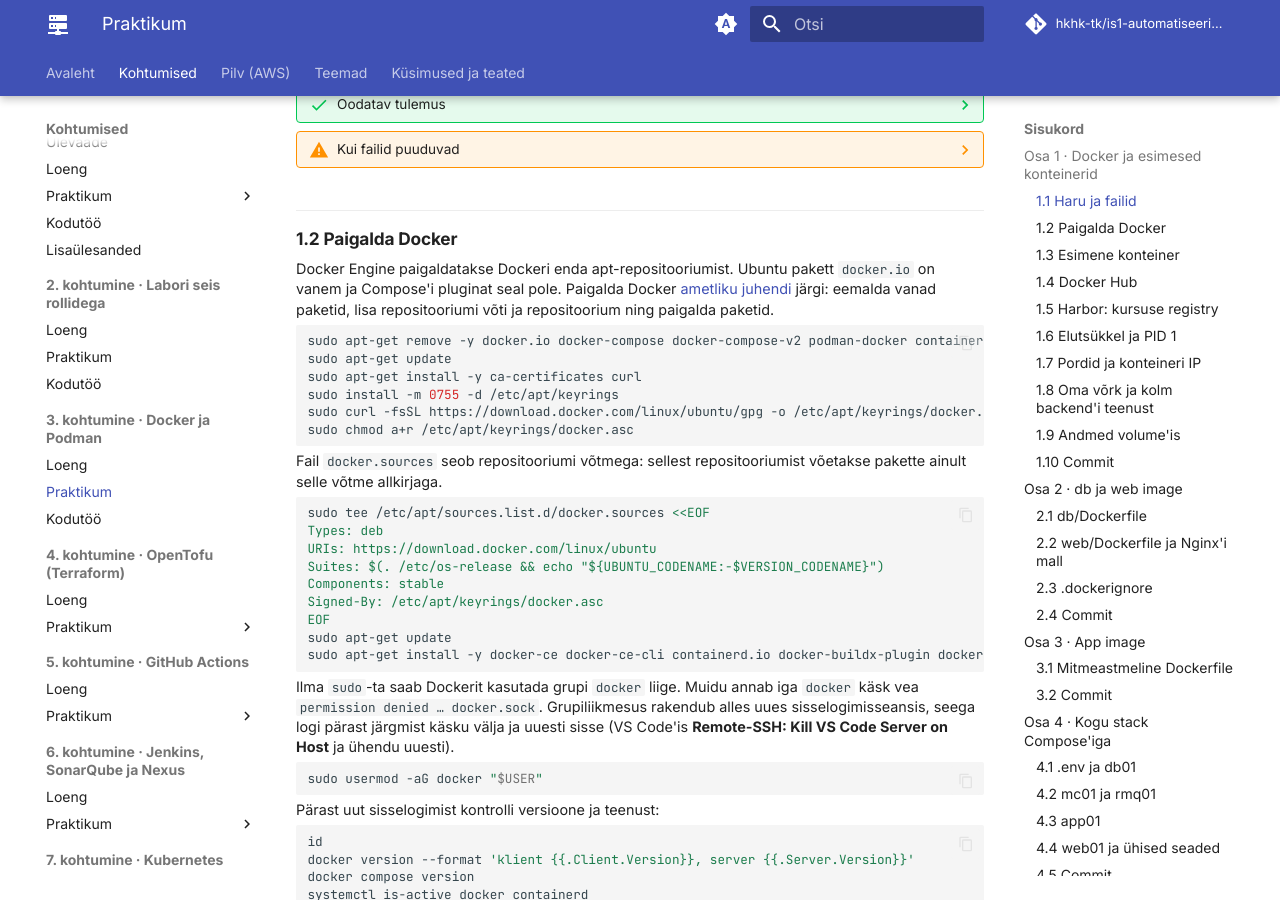
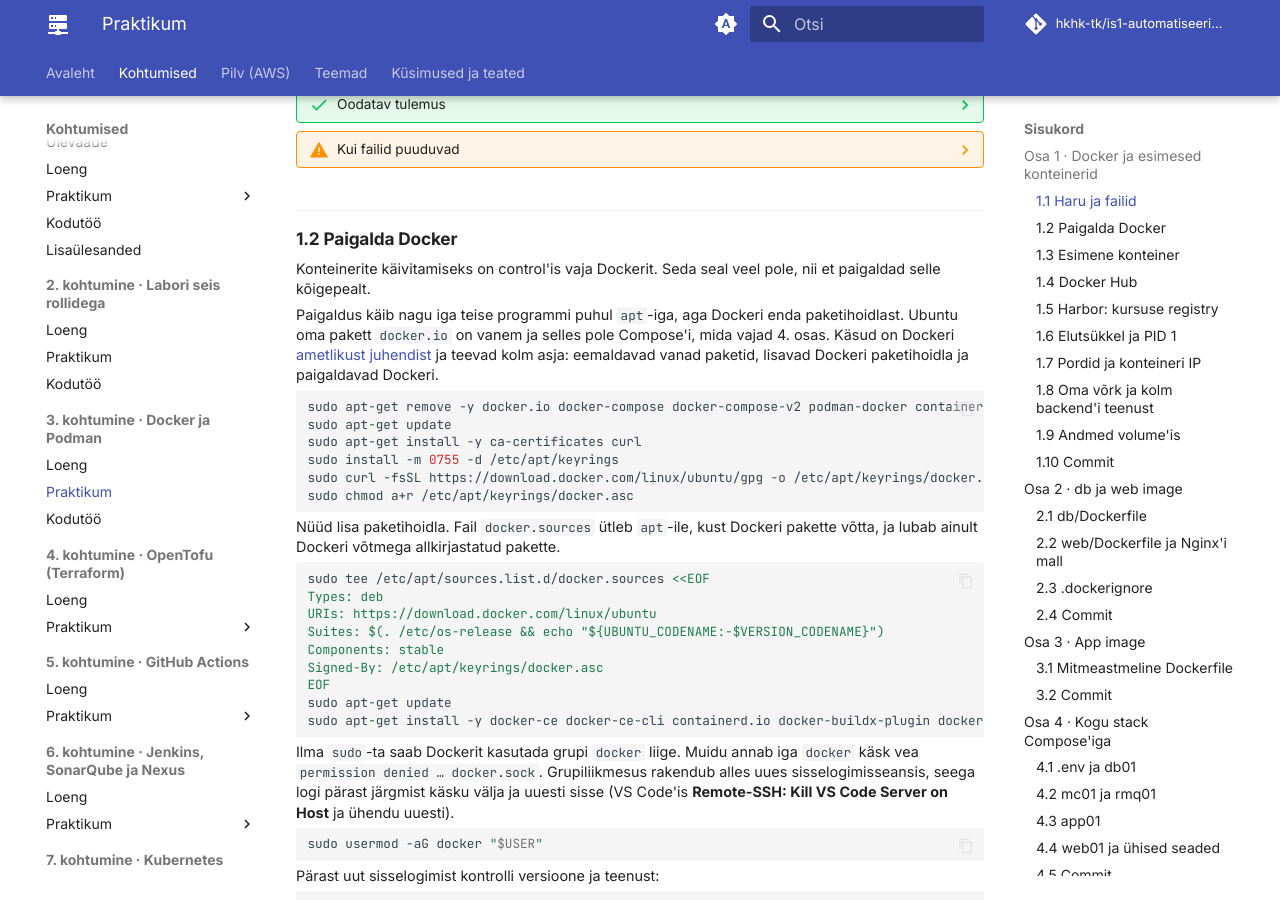
Before and after one commit to hkhk-tk/is1-automatiseerimine, an MkDocs documentation site: the page built from docs/k03/lab.md, in a window 1280 px wide and 900 px high, scrolled down 1044 px. Built offline with MkDocs 1.6.1 and Material for MkDocs 9.7.7, drawn with Linux system fonts in a browser that asks for light colours; comment, search, counter and statistics services are not loaded.

Commit message:
K3 praktikum 1.2: algab sellest, miks Dockerit vaja on ja mida käsud teevad

````diff
--- a/docs/k03/lab.md
+++ b/docs/k03/lab.md
@@ -70,7 +70,9 @@ git check-ignore -v .env
 
 ### 1.2 Paigalda Docker
 
-Docker Engine paigaldatakse Dockeri enda apt-repositooriumist. Ubuntu pakett `docker.io` on vanem ja Compose'i pluginat seal pole. Paigalda Docker [ametliku juhendi](https://docs.docker.com/engine/install/ubuntu/) järgi: eemalda vanad paketid, lisa repositooriumi võti ja repositoorium ning paigalda paketid.
+Konteinerite käivitamiseks on control'is vaja Dockerit. Seda seal veel pole, nii et paigaldad selle kõigepealt.
+
+Paigaldus käib nagu iga teise programmi puhul `apt`-iga, aga Dockeri enda paketihoidlast. Ubuntu oma pakett `docker.io` on vanem ja selles pole Compose'i, mida vajad 4. osas. Käsud on Dockeri [ametlikust juhendist](https://docs.docker.com/engine/install/ubuntu/) ja teevad kolm asja: eemaldavad vanad paketid, lisavad Dockeri paketihoidla ja paigaldavad Dockeri.
 
 ```bash
 sudo apt-get remove -y docker.io docker-compose docker-compose-v2 podman-docker containerd runc
@@ -81,7 +83,7 @@ sudo curl -fsSL https://download.docker.com/linux/ubuntu/gpg -o /etc/apt/keyring
 sudo chmod a+r /etc/apt/keyrings/docker.asc
 ```
 
-Fail `docker.sources` seob repositooriumi võtmega: sellest repositooriumist võetakse pakette ainult selle võtme allkirjaga.
+Nüüd lisa paketihoidla. Fail `docker.sources` ütleb `apt`-ile, kust Dockeri pakette võtta, ja lubab ainult Dockeri võtmega allkirjastatud pakette.
 
 ```bash
 sudo tee /etc/apt/sources.list.d/docker.sources <<EOF
````
